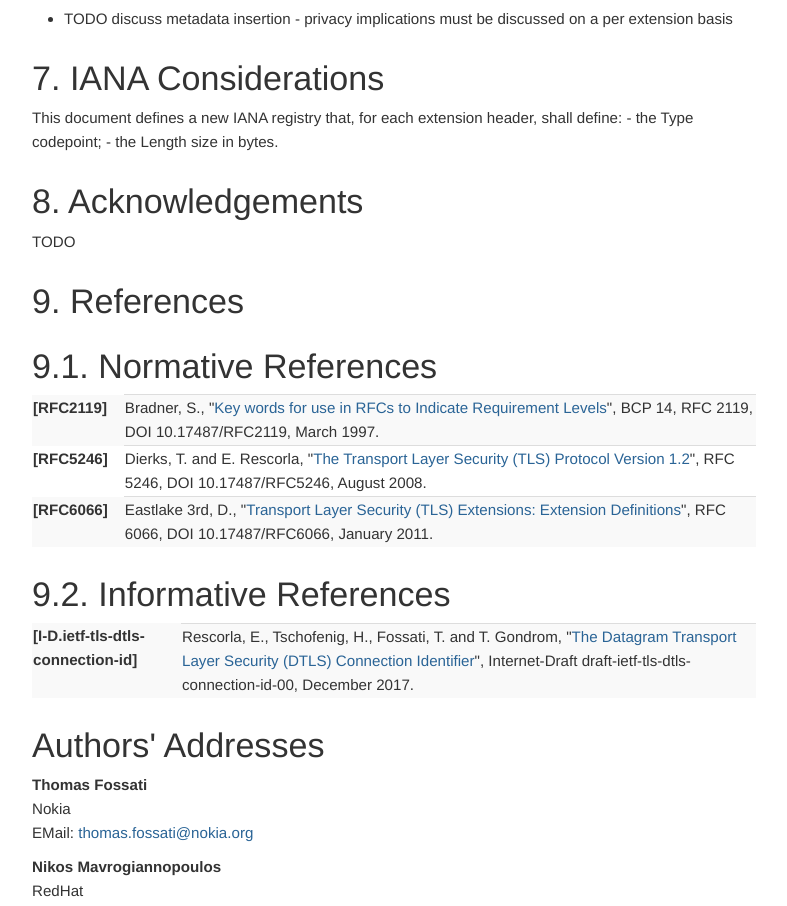
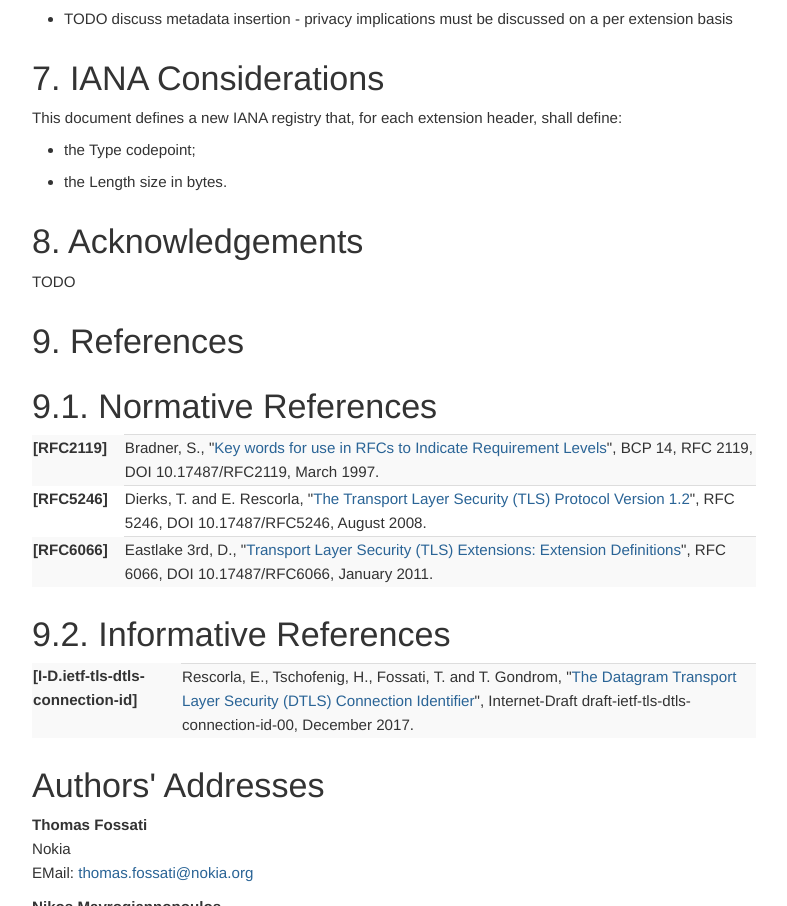
Before and after one commit to thomas-fossati/draft-tls-ext-header, a plain HTML site: page draft-fossati-tls-ext-header.html in a window 1280 px wide. Shown: the part 2895-3801 px from the top of the page, without its empty margins (71-858 px from the left). Drawn offline with Linux system fonts and the light colour scheme.

Commit message:
Script updating gh-pages from ad4c99c. [ci skip]

```diff
--- a/draft-fossati-tls-ext-header.html
+++ b/draft-fossati-tls-ext-header.html
@@ -450,7 +450,13 @@ address {
   <li>TODO discuss metadata insertion - privacy implications must be discussed on a per extension basis</li>
 </ul>
 <h1 id="rfc.section.7"><a href="#rfc.section.7">7.</a> <a href="#iana-considerations" id="iana-considerations">IANA Considerations</a></h1>
-<p id="rfc.section.7.p.1">This document defines a new IANA registry that, for each extension header, shall define: - the Type codepoint; - the Length size in bytes.</p>
+<p id="rfc.section.7.p.1">This document defines a new IANA registry that, for each extension header, shall define:</p>
+<p/>
+
+<ul>
+  <li>the Type codepoint;</li>
+  <li>the Length size in bytes.</li>
+</ul>
 <h1 id="rfc.section.8"><a href="#rfc.section.8">8.</a> <a href="#acknowledgements" id="acknowledgements">Acknowledgements</a></h1>
 <p id="rfc.section.8.p.1">TODO</p>
 <h1 id="rfc.references"><a href="#rfc.references">9.</a> References</h1>
```
Also changed, not shown: draft-fossati-tls-ext-header.txt.
